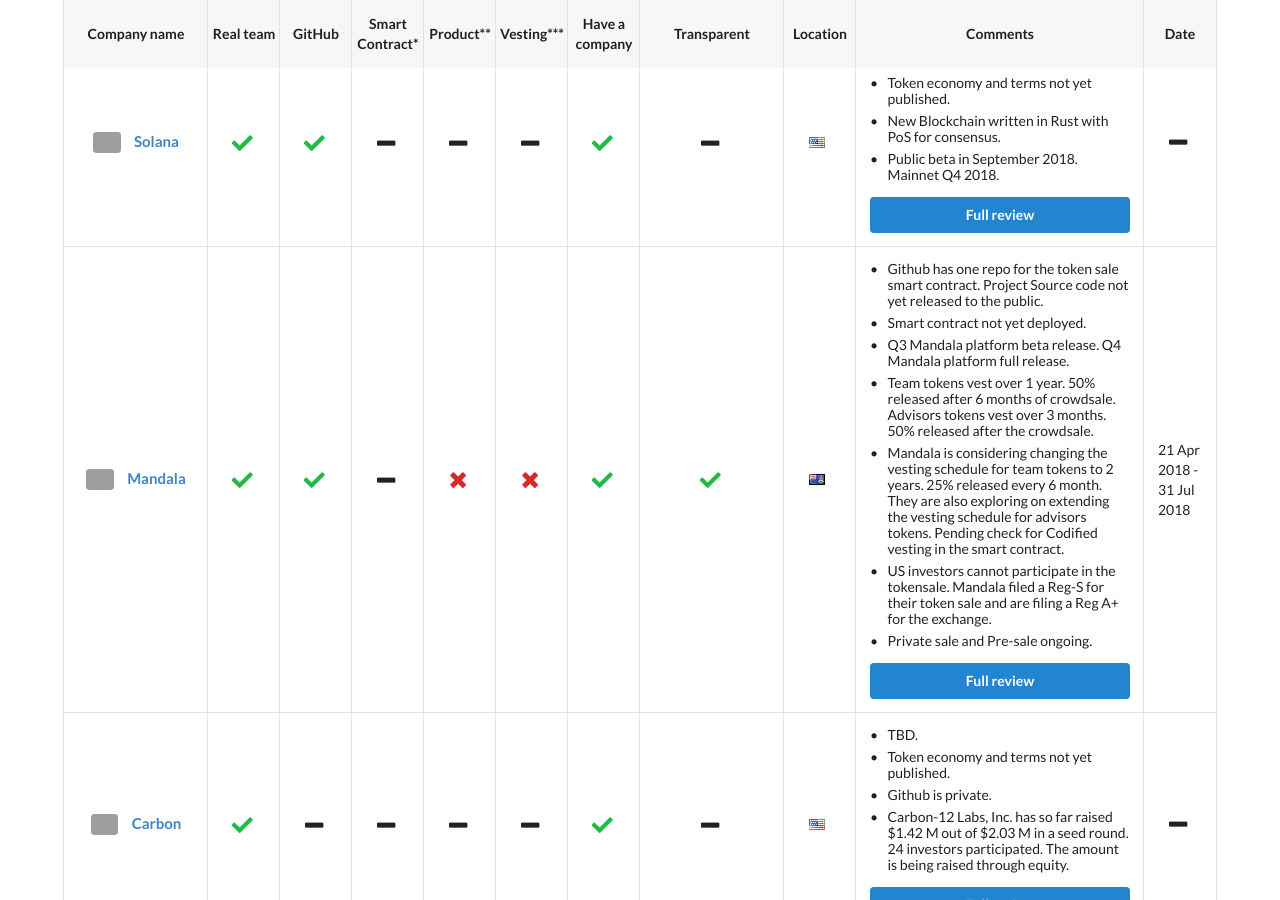
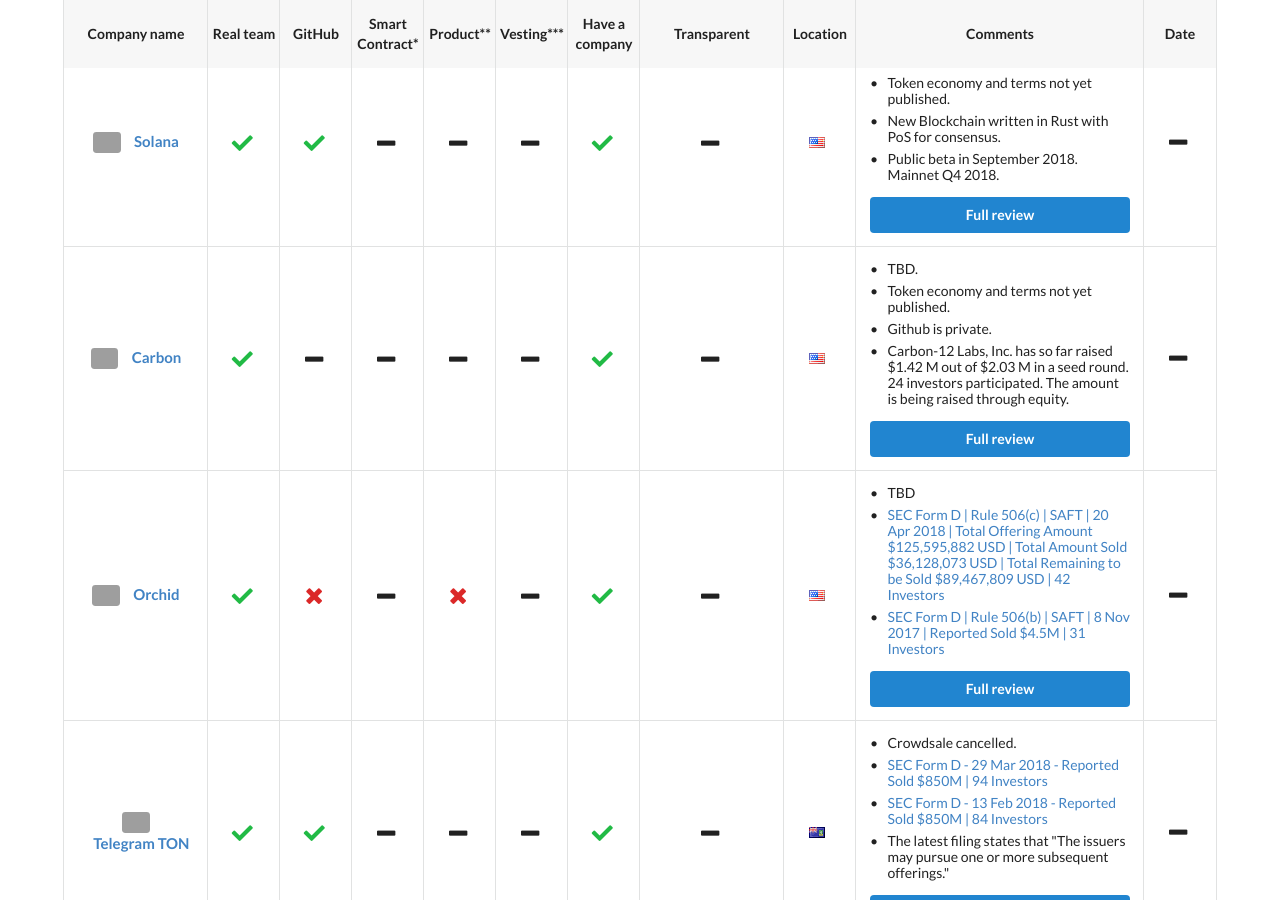
Before and after one commit to ico-check/ico-check, a Jekyll site: the page built from index.md, in a window 1280 px wide and 900 px high, scrolled down 2299 px. Built offline with Jekyll 4.4.1, drawn with Linux system fonts in a browser that asks for light colours; nearby versions of some CDN libraries; grey boxes are pictures that could not be loaded.

Commit message:
84-mandala-ico-check
Moving to Past ICOs

```diff
--- a/_data/active-future-icos.yml
+++ b/_data/active-future-icos.yml
@@ -110,31 +110,6 @@
   ico_end_date:
   safe:
   issue_url: https://github.com/ico-check/ico-check/issues/113
-
-- name: Mandala
-  image: https://i.imgur.com/nluWHRm.jpg
-  url: https://mandalaex.com/
-  real_team: true
-  github: true
-  smart_contract:
-  product: false
-  min_vesting: false
-  have_company: true
-  transparent: true
-  location: Cayman Islands
-  comments:
-    - content: Github has one repo for the token sale smart contract. Project Source code not yet released to the public.
-    - content: Smart contract not yet deployed.
-    - content: Q3 Mandala platform beta release. Q4 Mandala platform full release.
-    - content: Team tokens vest over 1 year. 50% released after 6 months of crowdsale. Advisors tokens vest over 3 months. 50% released after the crowdsale.
-    - content: Mandala is considering changing the vesting schedule for team tokens to 2 years. 25% released every 6 month. They are also exploring on extending the vesting schedule for advisors tokens. Pending check for Codified vesting in the smart contract.
-    - content: US investors cannot participate in the tokensale. Mandala filed a Reg-S for their token sale and are filing a Reg A+ for the exchange.
-    - content: Private sale and Pre-sale ongoing.
-  ico_start_date: 2018-04-21T11:00:00Z
-  ico_end_date: 2018-07-31T11:00:00Z
-  safe:
-  issue_url: https://github.com/ico-check/ico-check/issues/129
-  sponsored: false
 
 - name: Carbon
   image: https://i.imgur.com/8EKAcrR.jpg
```
